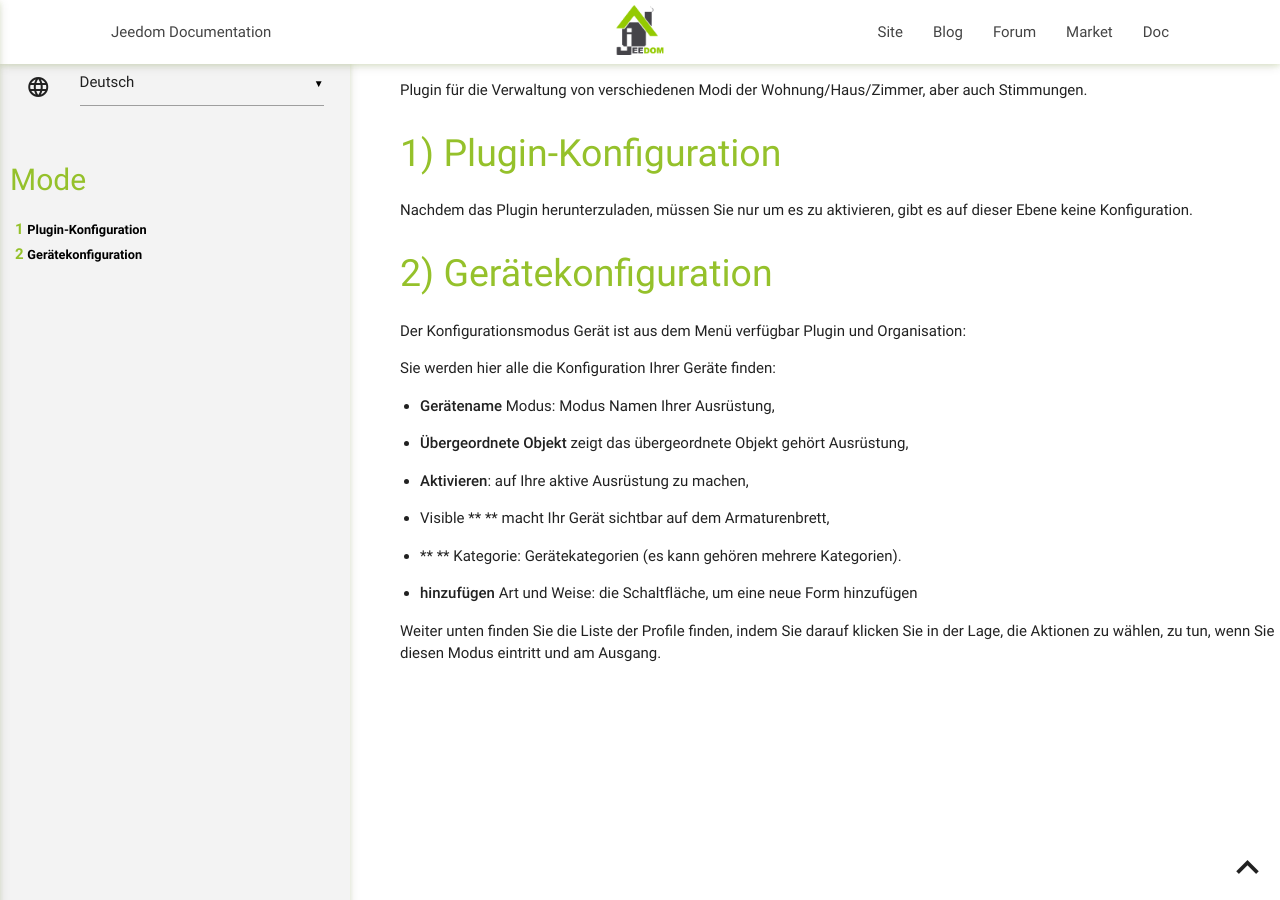
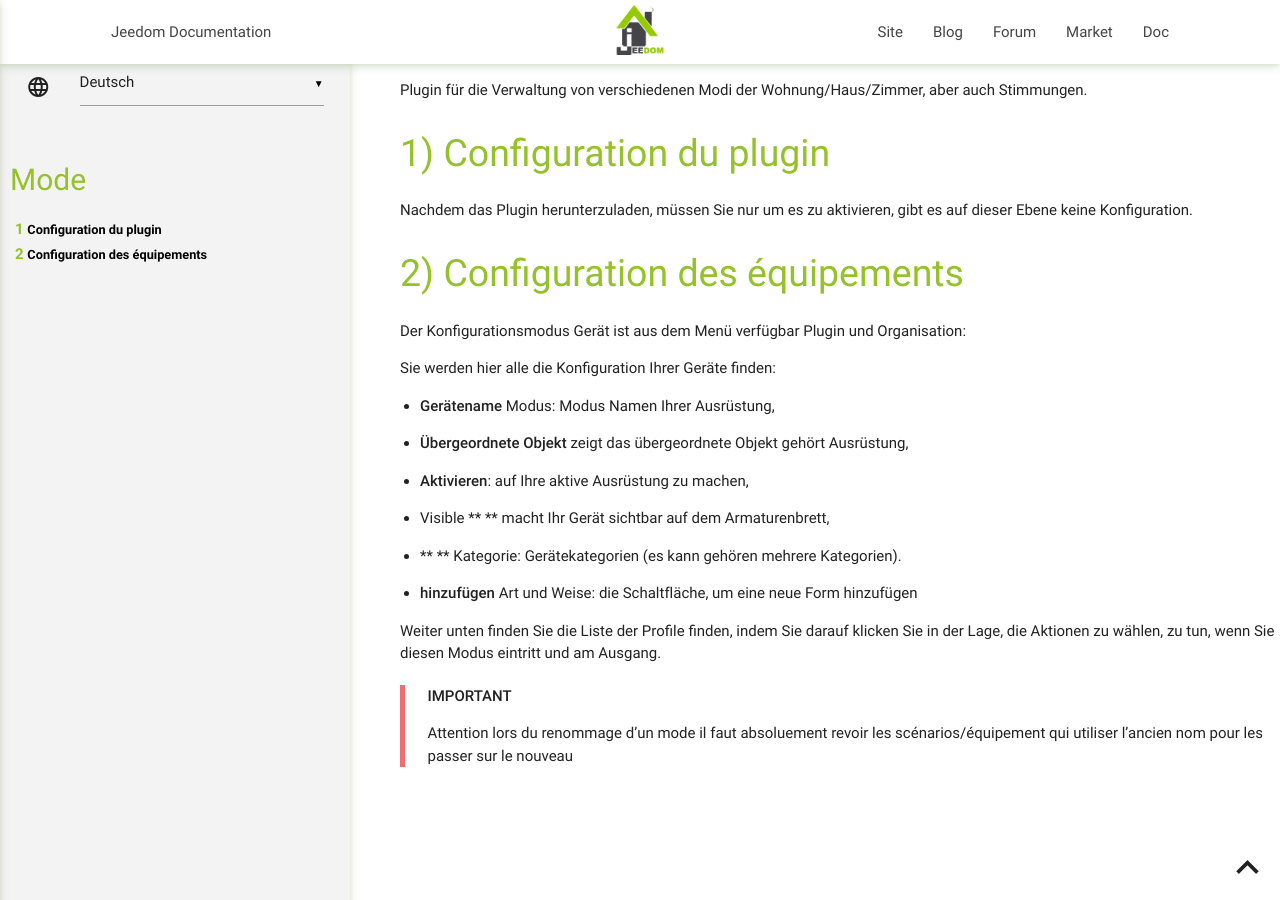
Before and after one commit to jeedom/plugin-mode, a Jekyll site: the page built from docs/de_DE/index.md, in a window 1280 px wide. Built offline with Jekyll 4.4.1, drawn with Linux system fonts in a browser that asks for light colours; our own code applies the rules of GitHub Pages for plain Markdown files.

Commit message:
[ROBOT] Action all

```diff
--- a/docs/de_DE/index.md
+++ b/docs/de_DE/index.md
@@ -1,13 +1,13 @@
 Plugin für die Verwaltung von verschiedenen Modi der
 Wohnung/Haus/Zimmer, aber auch Stimmungen.
 
-Plugin-Konfiguration
+Configuration du plugin
 =======================
 
 Nachdem das Plugin herunterzuladen, müssen Sie nur um es zu aktivieren,
 gibt es auf dieser Ebene keine Konfiguration.
 
-Gerätekonfiguration
+Configuration des équipements
 =============================
 
 Der Konfigurationsmodus Gerät ist aus dem Menü verfügbar
@@ -32,3 +32,7 @@ Sie werden hier alle die Konfiguration Ihrer Geräte finden:
 Weiter unten finden Sie die Liste der Profile finden, indem Sie darauf klicken Sie
 in der Lage, die Aktionen zu wählen, zu tun, wenn Sie diesen Modus eintritt
 und am Ausgang.
+
+>**IMPORTANT**
+>
+>Attention lors du renommage d'un mode il faut absoluement revoir les scénarios/équipement qui utiliser l'ancien nom pour les passer sur le nouveau
```
Also changed, not shown: docs/en_US/index.md (+7 -2 lines), docs/es_ES/index.md (+6 -2 lines).
